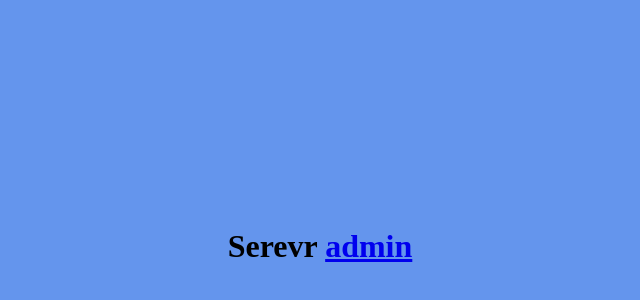
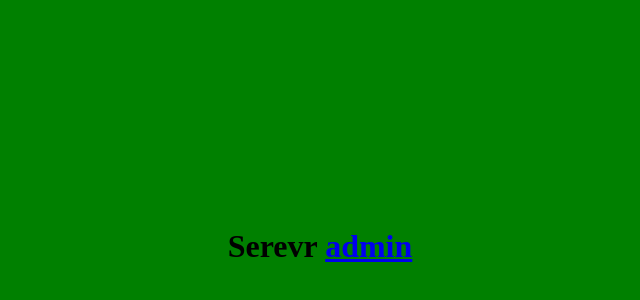
Before and after one commit to PhantomZhuk/cafena, a website: page public/index.html in a window 1280 px wide. Shown: the part 154-454 px from the top of the page, without its empty margins (320-960 px from the left). Drawn offline with Linux system fonts and the light colour scheme.

Commit message:
Update style.css

```diff
--- a/public/style.css
+++ b/public/style.css
@@ -7,7 +7,7 @@
 .wrap {
     width: 100%;
     min-height: 100vh;
-    background-color: cornflowerblue;
+    background-color: green;
     display: flex;
     justify-content: center;
     align-items: center;
```
